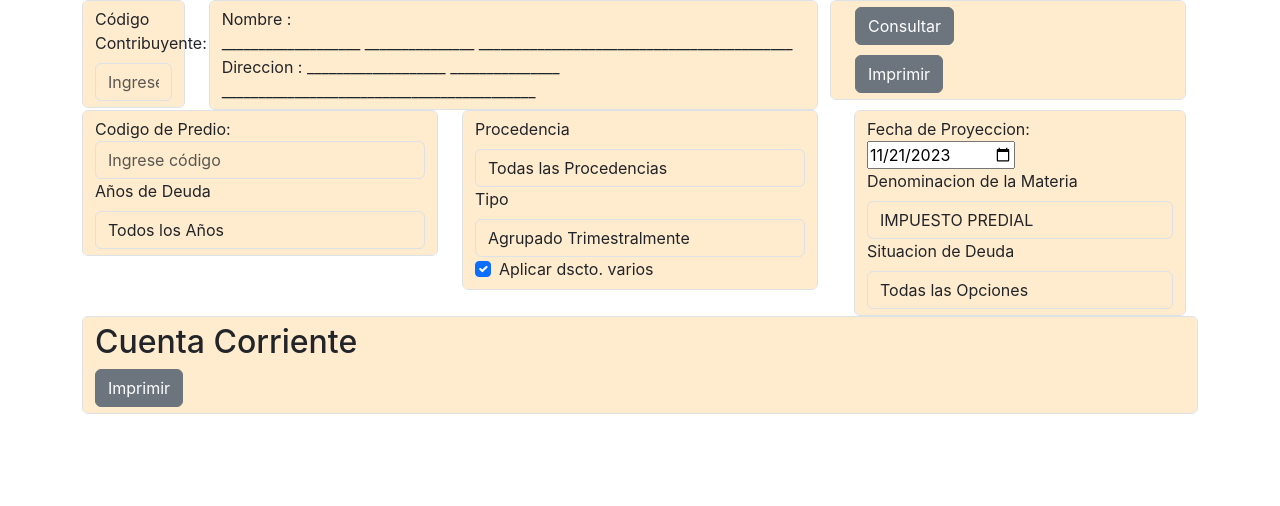
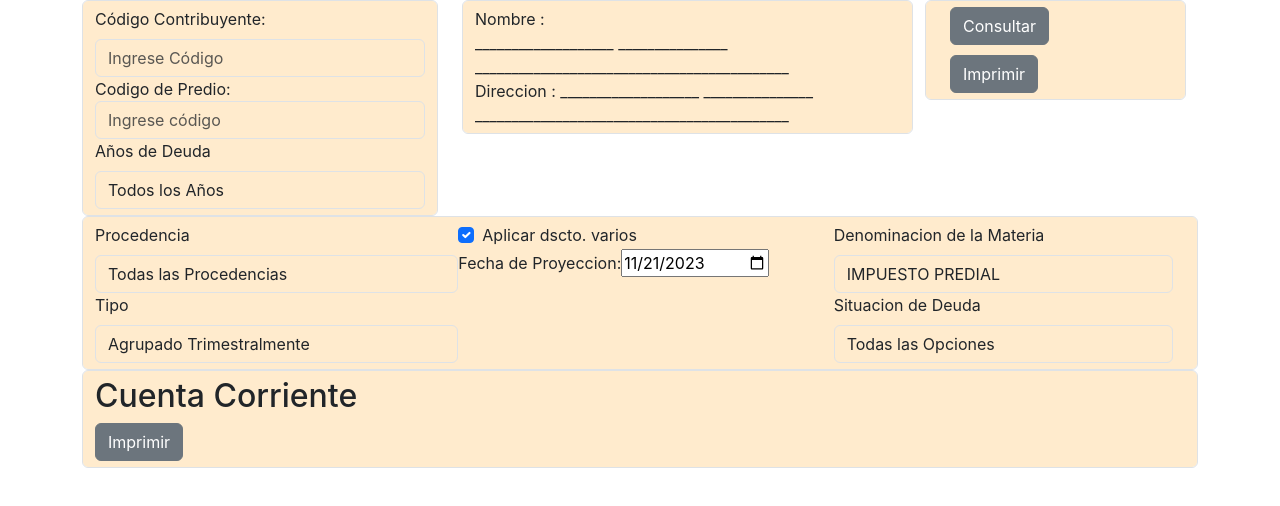
Before and after one commit to josephmb830/consultacc, a React (Create React App) app: page / in a window 1280 px wide. Shown: the top 506 px of the page. Built offline with nearby package versions, Linux system fonts and the light colour scheme.

Commit message:
reestructura

```diff
--- a/package.json
+++ b/package.json
@@ -10,7 +10,7 @@
     "react": "^18.2.0",
     "react-bootstrap": "^2.9.1",
     "react-dom": "^18.2.0",
-    "react-scripts": "5.0.1",
+    "react-scripts": "^5.0.1",
     "web-vitals": "^2.1.4"
   },
   "scripts": {
--- a/src/App.js
+++ b/src/App.js
@@ -1,9 +1,9 @@
 // src/App.js
 import React from 'react';
-import InputFields from './components/InputFields';
 import Datos from './components/Datos';
 import Codigo from './components/Codigo';
 import ButtonGroup from './components/ButtonGroup';
+import Procedencia from './components/Procedencia';
 import CtaCteSection from './components/CtaCteSection';
 import FilterSection from './components/FilterSection';
 import FiltersInputSection from './components/FiltersInputSection';
@@ -15,26 +15,22 @@ function App() {
     <form>
       <div class="container">
         <div class="row">
-          <div class="col-sm-8">
-            <div class="row">
-              <div class="col-sm-2">
-                <Codigo />
-              </div>
-              <div class="col-sm-10">
-                <Datos />
-              </div>
-            </div>
+          <div class="col-sm-4">
+            <Codigo />
           </div>
-          <div class="col-sm-4">
+          <div class="col-sm-5">
+            <Datos />
+          </div>
+          <div class="col-sm-3">
             <ButtonGroup />
           </div>
         </div>
-        <div class="row">
+        <div class="row" className="form-control d-flex">
           <div class="col-sm-4">
-          <InputFields />
+            <Procedencia />
           </div>
           <div class="col-sm-4">
-          <FiltersInputSection />
+            <FiltersInputSection />
           </div>
           <div class="col-sm-4">
             <FilterSection />
--- a/src/components/Codigo.js
+++ b/src/components/Codigo.js
@@ -1,5 +1,8 @@
 // src/components/Codigo.js
 import React from 'react';
+import FilterDropdown from './FilterDropdown';
+
+const anioOptions = ['Todos los Años', '1996', '1997', '1998', '1999', '2000', '2001', '2002', '2003', '2004', '2005', '2006', '2007', '2008', '2009', '2010', '2011', '2012', '2013', '2014', '2015', '2016', '2017', '2018', '2019', '2020', '2021', '2022', '2023'];
 
 const Codigo = () => {
   // Definir opciones y otros elementos si es necesario
@@ -8,6 +11,13 @@ const Codigo = () => {
     <div className='form-control'>
       <label for="codigo" class="form-label">Código Contribuyente:</label>
       <input id="codigo" class="form-control" type="text" placeholder="Ingrese Código" />
+
+        {/* Código de Predio */}
+       <label>Codigo de Predio:</label>
+      <input type="number" placeholder="Ingrese código"class="form-control" />
+
+      <FilterDropdown label="Años de Deuda" options={anioOptions} defaultOption={anioOptions[0]} />
+
     </div>
   );
 };
--- a/src/components/FilterSection.js
+++ b/src/components/FilterSection.js
@@ -17,10 +17,7 @@ const FilterSection = () => {
 
   return (
     <Container>
-      <div className="form-control">
-        {/* Fecha de Proyección */}
-        <label>Fecha de Proyeccion:</label>
-        <input type="date" defaultValue={new Date().toISOString().split('T')[0]} />
+      <div className="">
         <FilterDropdown label="Denominacion de la Materia" options={materiaOptions} defaultOption={materiaOptions[0]} />
         <FilterDropdown label="Situacion de Deuda" options={situacionOptions} defaultOption={situacionOptions[0]} />
       </div>
--- a/src/components/FiltersInputSection.js
+++ b/src/components/FiltersInputSection.js
@@ -1,25 +1,17 @@
 // src/components/FiltersInputSection.js
 import React from 'react';
 import { Form } from 'react-bootstrap';
-import FilterDropdown from './FilterDropdown';
 
 const FiltersInputSection = () => {
-  const procedenciaOptions = [
-    'Todas las Procedencias',
-    'SUB GERENCIA ADMINISTRACION TRIBUTARIA',
-    'SUB GERENCIA DE FISCALIZACION',
-    'SUB GERENCIA DE EJECUTORIA COACTIVA',
-  ];
-
-  const tipoOptions = ['Detallado', 'Agrupado Trimestralmente'];
 
   return (
-    <div className="form-control">
-      <FilterDropdown label="Procedencia" options={procedenciaOptions} defaultOption={procedenciaOptions[0]} />
-      <FilterDropdown label="Tipo" options={tipoOptions} defaultOption={tipoOptions[1]} />
+    <div className="">
       <Form.Group>
         <Form.Check type="checkbox" label="Aplicar dscto. varios" defaultChecked />
       </Form.Group>
+      {/* Fecha de Proyección */}
+      <label>Fecha de Proyeccion:</label>
+      <input type="date" defaultValue={new Date().toISOString().split('T')[0]} />
     </div>
   );
 };
--- a/src/components/InputFields.js
+++ b/src/components/Procedencia.js
@@ -6,20 +6,25 @@ import FilterDropdown from './FilterDropdown';
 
 const anioOptions = ['Todos los Años', '1996', '1997', '1998', '1999', '2000', '2001', '2002', '2003', '2004', '2005', '2006', '2007', '2008', '2009', '2010', '2011', '2012', '2013', '2014', '2015', '2016', '2017', '2018', '2019', '2020', '2021', '2022', '2023'];
 
-const InputFields = () => {
+const Procedencia = () => {
   // Definir opciones y otros elementos si es necesario
+  const procedenciaOptions = [
+    'Todas las Procedencias',
+    'SUB GERENCIA ADMINISTRACION TRIBUTARIA',
+    'SUB GERENCIA DE FISCALIZACION',
+    'SUB GERENCIA DE EJECUTORIA COACTIVA',
+  ];
+
+  const tipoOptions = ['Detallado', 'Agrupado Trimestralmente'];
 
   return (
-    <div className="form-control">
+    <div className="">
 
-      {/* Código de Predio */}
-      <label>Codigo de Predio:</label>
-      <input type="number" placeholder="Ingrese código"class="form-control" />
-
-      <FilterDropdown label="Años de Deuda" options={anioOptions} defaultOption={anioOptions[0]} />
+<FilterDropdown label="Procedencia" options={procedenciaOptions} defaultOption={procedenciaOptions[0]} />
+      <FilterDropdown label="Tipo" options={tipoOptions} defaultOption={tipoOptions[1]} />
 
     </div>
   );
 };
 
-export default InputFields;
+export default Procedencia;
```
Also changed, not shown: 1 other file (tests, documents, lock files or other folders).
